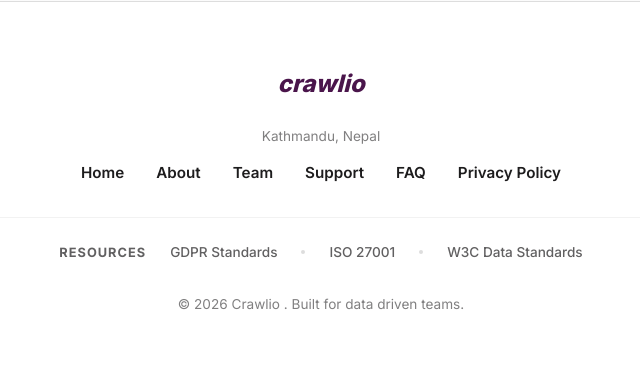
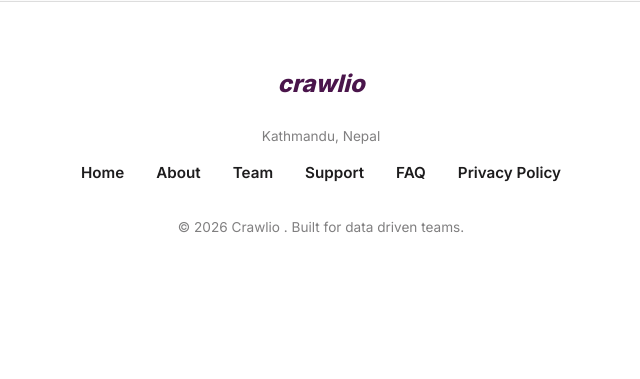
Before and after one commit to Pradip-p/lazy-py-crawler, a Python web app: template app/templates/index.html in a window 1280 px wide. Shown: the part 5378-5757 px from the top of the page, without its empty margins (319-959 px from the left). After the commit the page ends 5611 px from the top, so only its background shows below. Run offline with Jinja, Linux system fonts and the light colour scheme; the template is opened without the code that fills it, so the values that code supplies are empty.

Commit message:
update the changes

```diff
--- a/app/templates/base.html
+++ b/app/templates/base.html
@@ -270,32 +270,6 @@
             <a href="/faq">FAQ</a>
             <a href="/privacy">Privacy Policy</a>
           </div>
-          <div class="footer-resources">
-            <span class="resource-label">Resources</span>
-            <a
-              href="https://gdpr-info.eu/"
-              target="_blank"
-              rel="noopener noreferrer"
-              class="resource-link"
-              >GDPR Standards</a
-            >
-            <div class="resource-divider"></div>
-            <a
-              href="https://www.iso.org/standard/42001"
-              target="_blank"
-              rel="noopener noreferrer"
-              class="resource-link"
-              >ISO 27001</a
-            >
-            <div class="resource-divider"></div>
-            <a
-              href="https://www.w3.org/TR/dx-prof-conneg/"
-              target="_blank"
-              rel="noopener noreferrer"
-              class="resource-link"
-              >W3C Data Standards</a
-            >
-          </div>
           <p>
             &copy; <span id="current-year">2025</span> Crawlio . Built for data
             driven teams.
--- a/app/templates/contact.html
+++ b/app/templates/contact.html
@@ -103,6 +103,7 @@
             required
           ></textarea>
         </div>
+        <center>
           <button
             type="submit"
             id="submitBtn"
@@ -111,6 +112,7 @@
           >
             Send Message
           </button>
+        </center>
       </form>
     </div>
   </div>
--- a/app/templates/index.html
+++ b/app/templates/index.html
@@ -382,7 +382,6 @@ Extraction Services | Crawlio{% endblock %} {% block head %}
           <li><span class="checkmark">✓</span> Up to 5,000 Data Points</li>
           <li><span class="checkmark">✓</span> Weekly Data Refresh</li>
           <li><span class="checkmark">✓</span> CSV / Excel Delivery</li>
-          <li><span class="checkmark">✓</span> Email Notifications</li>
           <li><span class="checkmark">✓</span> Standard Proxies</li>
         </ul>
         <a href="/contact?type=starter" class="pricing-btn">Get Started</a>
```
Lines whose indentation alone changed are shown as unchanged.
